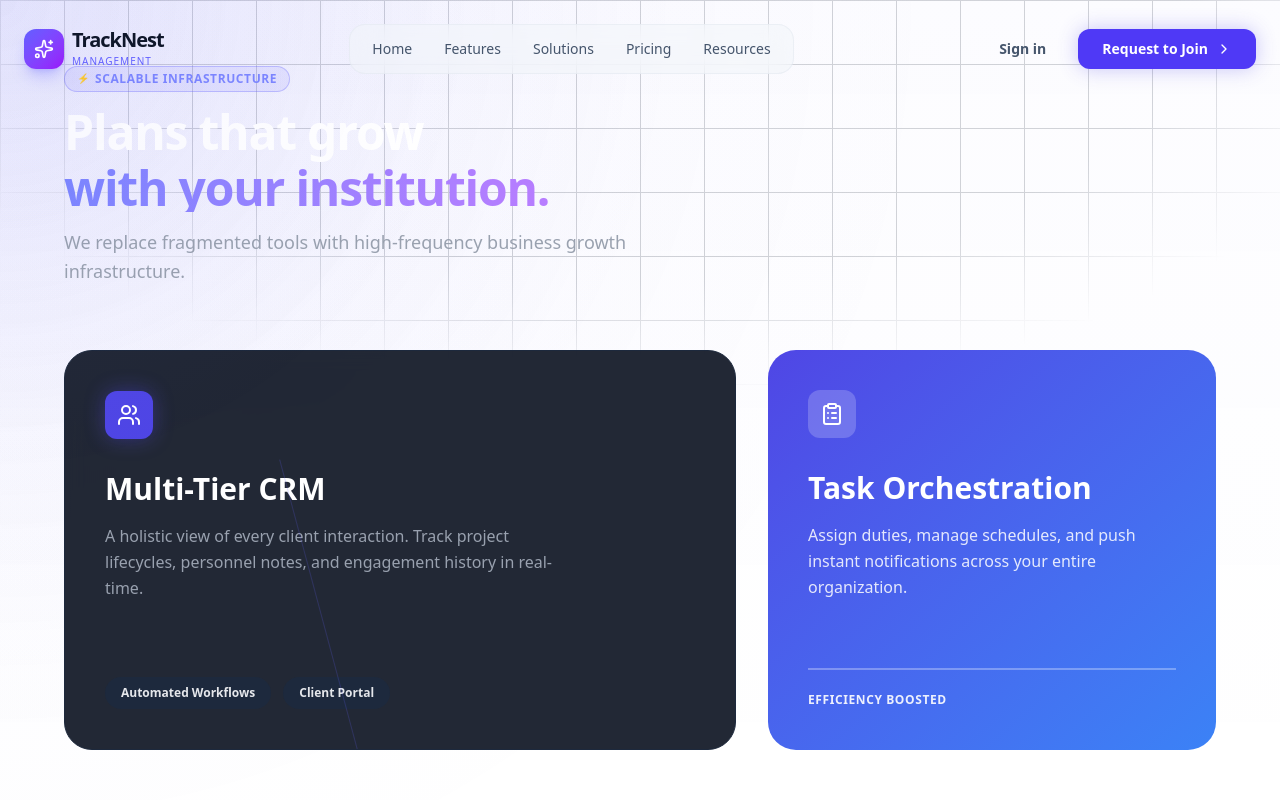
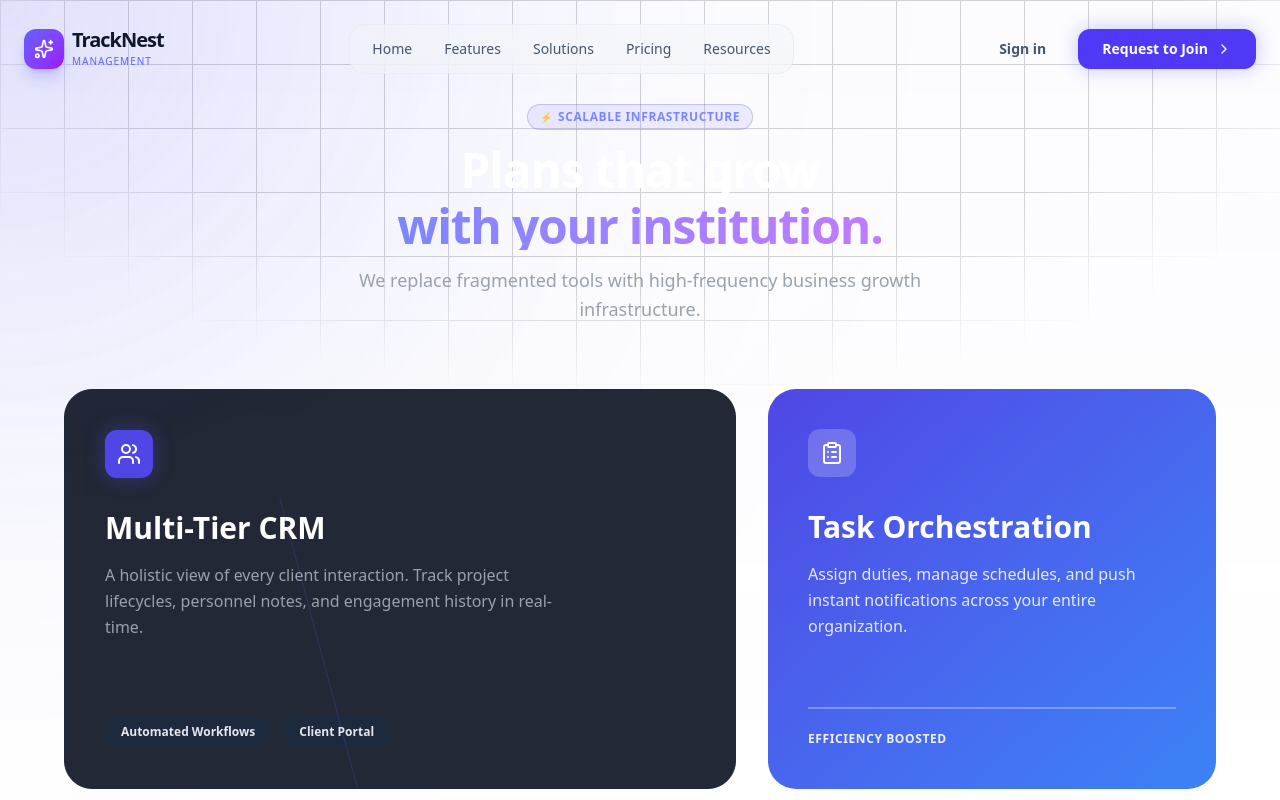
Before and after one commit to Alihaider592/TrackNest, a Next.js app: page /careerssection in a window 1280 px wide. Shown: the top 800 px of the page. Built offline with nearby package versions, Linux system fonts and the light colour scheme.

Commit message:
maked the top section in the center

```diff
--- a/app/careerssection/page.tsx
+++ b/app/careerssection/page.tsx
@@ -4,7 +4,7 @@ import { Users, ClipboardList } from 'lucide-react';
 export default function CareersSection() {
   return (
     <main
-      className="min-h-screen dark:bg-[#020617] text-gray-100 py-16 px-8 flex items-center justify-center relative"
+      className="min-h-screen dark:bg-[#020617] text-gray-100 py-26 px-8 flex items-center justify-center relative"
       style={{
         backgroundImage: `
           linear-gradient(rgba(255, 255, 255, 0.03) 1px, transparent 1px),
@@ -18,8 +18,8 @@ export default function CareersSection() {
 
       <div className="max-w-6xl w-full relative z-10">
 
-        {/* Header Section */}
-        <header className="mb-16 items-center justify-center relative max-w-xl">
+        {/* Header Section (Centered) */}
+        <header className="mb-16 flex flex-col items-center text-center max-w-2xl mx-auto relative">
           {/* Badge mimicking the 'SCALABLE PRICING' design */}
           <div className="inline-flex items-center gap-1.5 bg-indigo-500/10 border border-indigo-500/30 rounded-full px-3 py-1 mb-4">
             <span className="text-indigo-400 text-[10px]">⚡</span>
```
